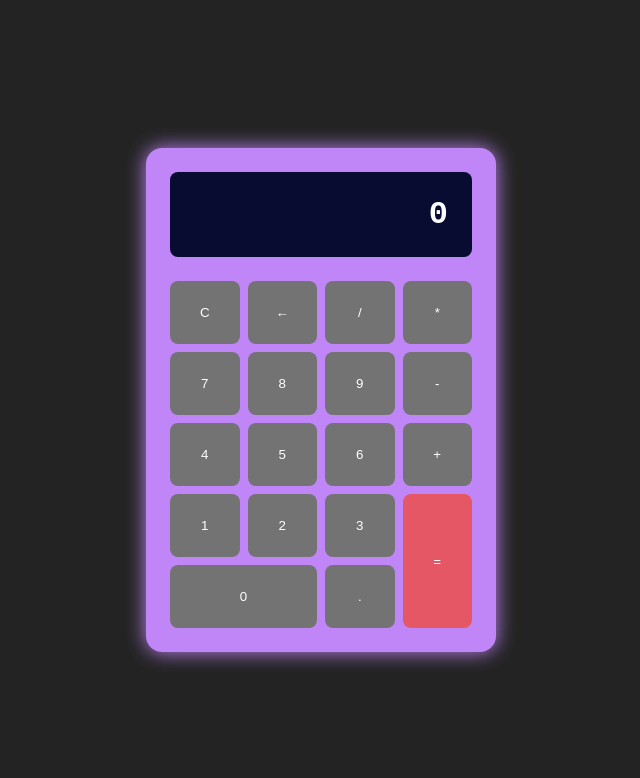
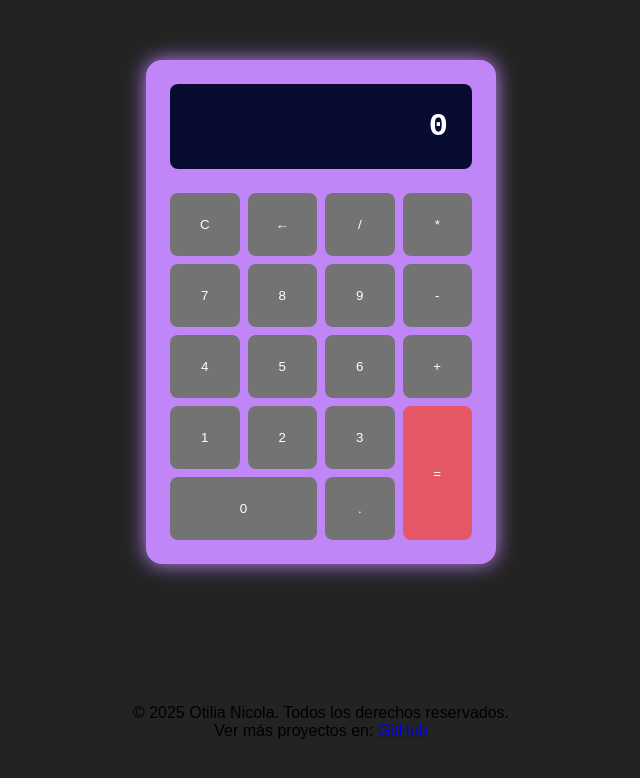
Before and after one commit to OtiliaNicola/calculator, a plain HTML site: page index.html in a window 1280 px wide. Shown: the whole page, without its empty margins (319-959 px from the left). Drawn offline with Linux system fonts and the light colour scheme.

Commit message:
fix: add git y copyright

```diff
--- a/index.html
+++ b/index.html
@@ -33,6 +33,9 @@
         <button id="zero" class="btn">0</button>
         <button class="btn">.</button>
     </div>
-
 </body>
+<footer style="text-align: center; margin-top: 20px;">
+    <p>&copy; 2025 Otilia Nicola. Todos los derechos reservados.</p>
+    <p>Ver más proyectos en: <a href="https://github.com/OtiliaNicola" target="_blank">GitHub</a></p>
+  </footer>
 </html>
```
